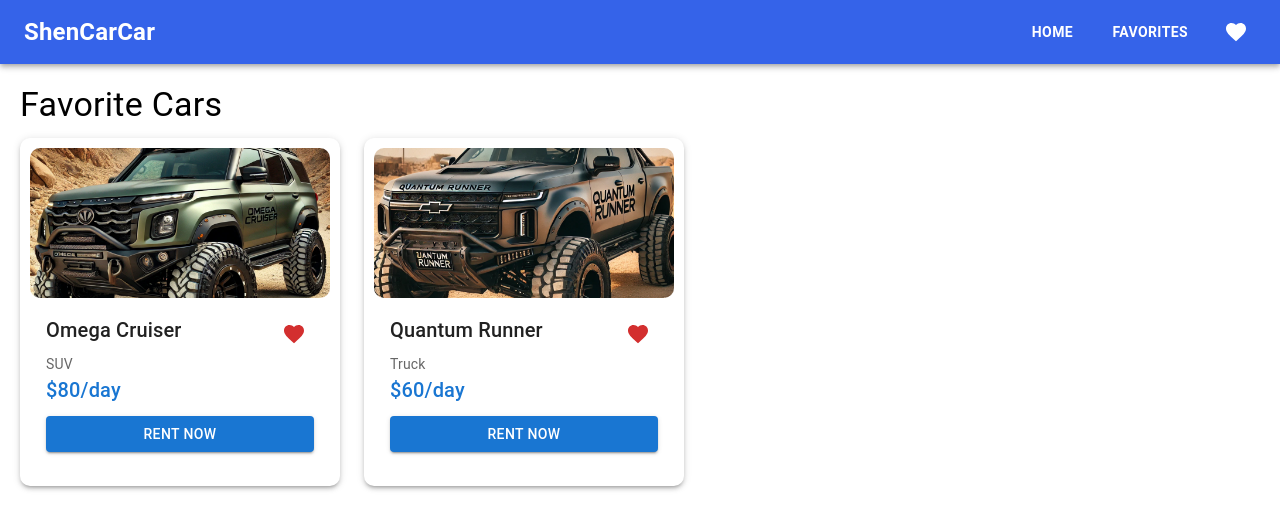
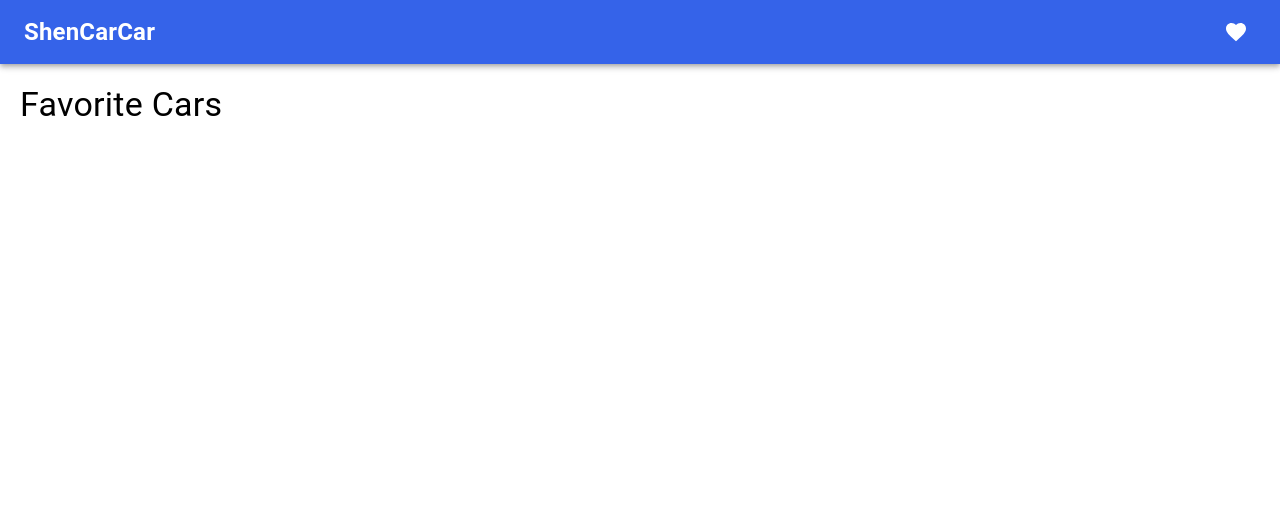
Before and after one commit to edenadiv/Task3, a React (Create React App) app: page /favorites in a window 1280 px wide. Shown: the top 530 px of the page. Built offline with nearby package versions, Linux system fonts and the light colour scheme.

Commit message:
Favorites work, NOTE its saved into local storage, its not updating the JSON file

```diff
--- a/src/components/Navbar.js
+++ b/src/components/Navbar.js
@@ -1,5 +1,5 @@
 import React from "react";
-import { AppBar, Toolbar, Typography, Button, Box, IconButton } from "@mui/material";
+import { AppBar, Toolbar, Typography, Box, IconButton } from "@mui/material";
 import FavoriteIcon from "@mui/icons-material/Favorite";
 import { Link } from "react-router-dom";
 
@@ -16,16 +16,8 @@ function Navbar() {
           ShenCarCar
         </Typography>
 
-        {/* Navigation Links */}
-        <Box sx={{ display: "flex", alignItems: "center", gap: "20px" }}>
-          <Button color="inherit" component={Link} to="/" sx={{ fontWeight: "600" }}>
-            Home
-          </Button>
-          <Button color="inherit" component={Link} to="/favorites" sx={{ fontWeight: "600" }}>
-            Favorites
-          </Button>
-
-          {/* Favorites Icon */}
+        {/* Favorites Icon */}
+        <Box>
           <IconButton component={Link} to="/favorites" sx={{ color: "inherit" }}>
             <FavoriteIcon />
           </IconButton>
--- a/src/pages/FavoritesPage.js
+++ b/src/pages/FavoritesPage.js
@@ -1,21 +1,39 @@
-import React from "react";
+import React, { useState, useEffect } from "react";
 import { Grid, Box, Typography } from "@mui/material";
 import Navbar from "../components/Navbar";
 import CarCard from "../components/CarCard";
 import carData from "../data/cars.json";
 
 function FavoritesPage() {
-  const favoriteCars = carData.cars.filter((car) => car.favorite);
+  const [favoriteCars, setFavoriteCars] = useState([]);
+
+  // Load favorite cars from localStorage
+  useEffect(() => {
+    const savedFavorites = JSON.parse(localStorage.getItem("favorites")) || [];
+    const updatedFavorites = carData.cars.filter((car) => savedFavorites.includes(car.id));
+    setFavoriteCars(updatedFavorites);
+  }, []);
+
+  const toggleFavorite = (id) => {
+    const updatedFavorites = favoriteCars.filter((car) => car.id !== id);
+    setFavoriteCars(updatedFavorites);
+
+    const savedFavorites = JSON.parse(localStorage.getItem("favorites")) || [];
+    const newFavorites = savedFavorites.filter((favId) => favId !== id);
+    localStorage.setItem("favorites", JSON.stringify(newFavorites));
+  };
 
   return (
     <Box>
       <Navbar />
       <Box sx={{ padding: "20px" }}>
-        <Typography variant="h4" gutterBottom>Favorite Cars</Typography>
+        <Typography variant="h4" gutterBottom>
+          Favorite Cars
+        </Typography>
         <Grid container spacing={3}>
           {favoriteCars.map((car) => (
             <Grid item key={car.id}>
-              <CarCard car={car} />
+              <CarCard car={car} toggleFavorite={toggleFavorite} />
             </Grid>
           ))}
         </Grid>
--- a/src/pages/HomePage.js
+++ b/src/pages/HomePage.js
@@ -7,6 +7,7 @@ import carData from "../data/cars.json";
 
 function HomePage() {
   const [cars, setCars] = useState([]);
+
   const [selectedFilters, setSelectedFilters] = useState({
     type: {
       Sport: false,
@@ -24,17 +25,33 @@ function HomePage() {
     price: [0, 100],
   });
 
+  // Load cars and favorites from localStorage
   useEffect(() => {
-    setCars(carData.cars);
+    const savedFavorites = JSON.parse(localStorage.getItem("favorites")) || [];
+    const updatedCars = carData.cars.map((car) => ({
+      ...car,
+      favorite: savedFavorites.includes(car.id),
+    }));
+    setCars(updatedCars);
   }, []);
+
+  // Save favorites to localStorage whenever cars state changes
+  useEffect(() => {
+    const favoriteIds = cars.filter((car) => car.favorite).map((car) => car.id);
+    localStorage.setItem("favorites", JSON.stringify(favoriteIds));
+  }, [cars]);
 
   const filteredCars = cars.filter((car) => {
     // Filter by type
-    const selectedTypes = Object.entries(selectedFilters.type).filter(([, checked]) => checked).map(([type]) => type);
+    const selectedTypes = Object.entries(selectedFilters.type)
+      .filter(([, checked]) => checked)
+      .map(([type]) => type);
     if (selectedTypes.length > 0 && !selectedTypes.includes(car.type)) return false;
 
     // Filter by capacity
-    const selectedCapacities = Object.entries(selectedFilters.capacity).filter(([, checked]) => checked).map(([capacity]) => capacity);
+    const selectedCapacities = Object.entries(selectedFilters.capacity)
+      .filter(([, checked]) => checked)
+      .map(([capacity]) => capacity);
     if (selectedCapacities.length > 0 && !selectedCapacities.includes(`${car.capacity} Person`)) return false;
 
     // Filter by price
@@ -55,7 +72,9 @@ function HomePage() {
       <Box sx={{ display: "flex", padding: "20px" }}>
         <Sidebar selectedFilters={selectedFilters} setSelectedFilters={setSelectedFilters} />
         <Box sx={{ flex: 1, paddingLeft: "20px" }}>
-          <Typography variant="h4" gutterBottom>Cars Catalogue</Typography>
+          <Typography variant="h4" gutterBottom>
+            Cars Catalogue
+          </Typography>
           <Grid container spacing={3}>
             {filteredCars.map((car) => (
               <Grid item key={car.id}>
```
